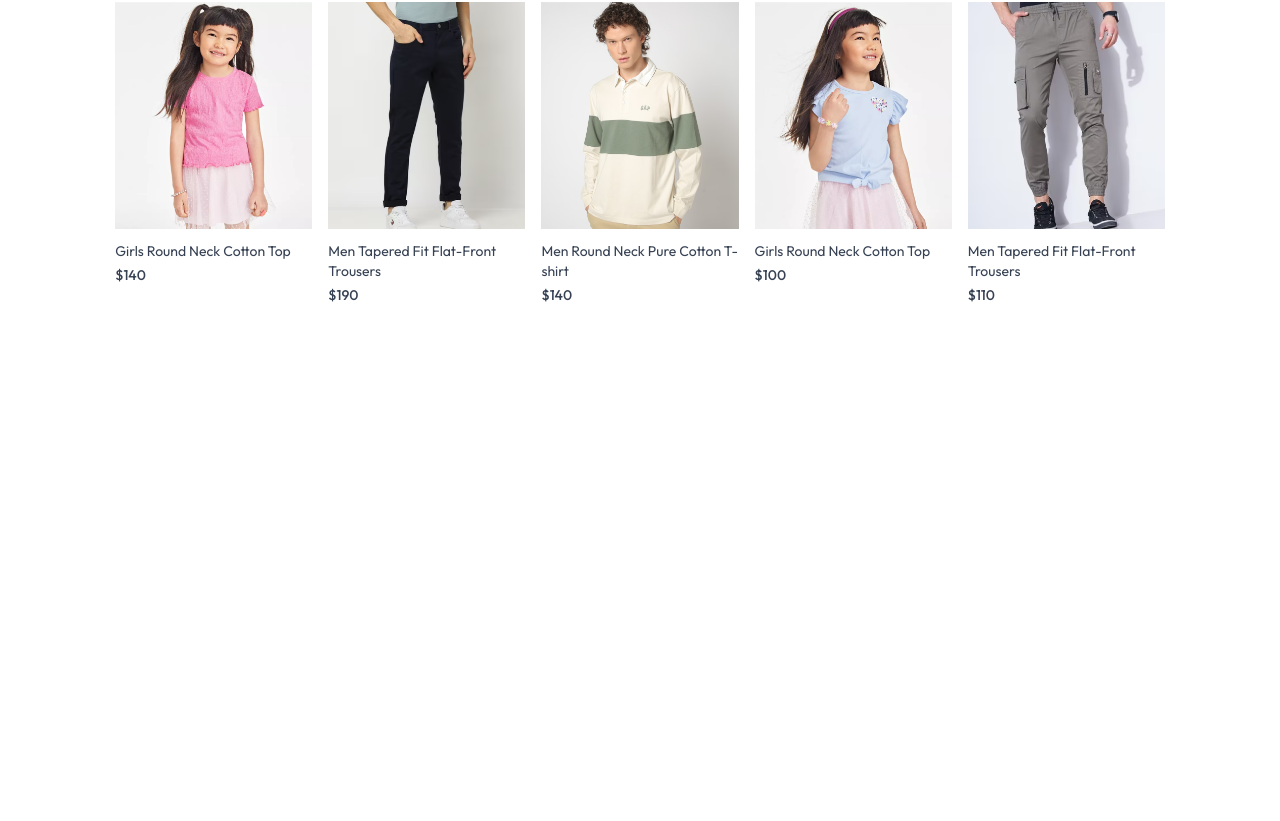
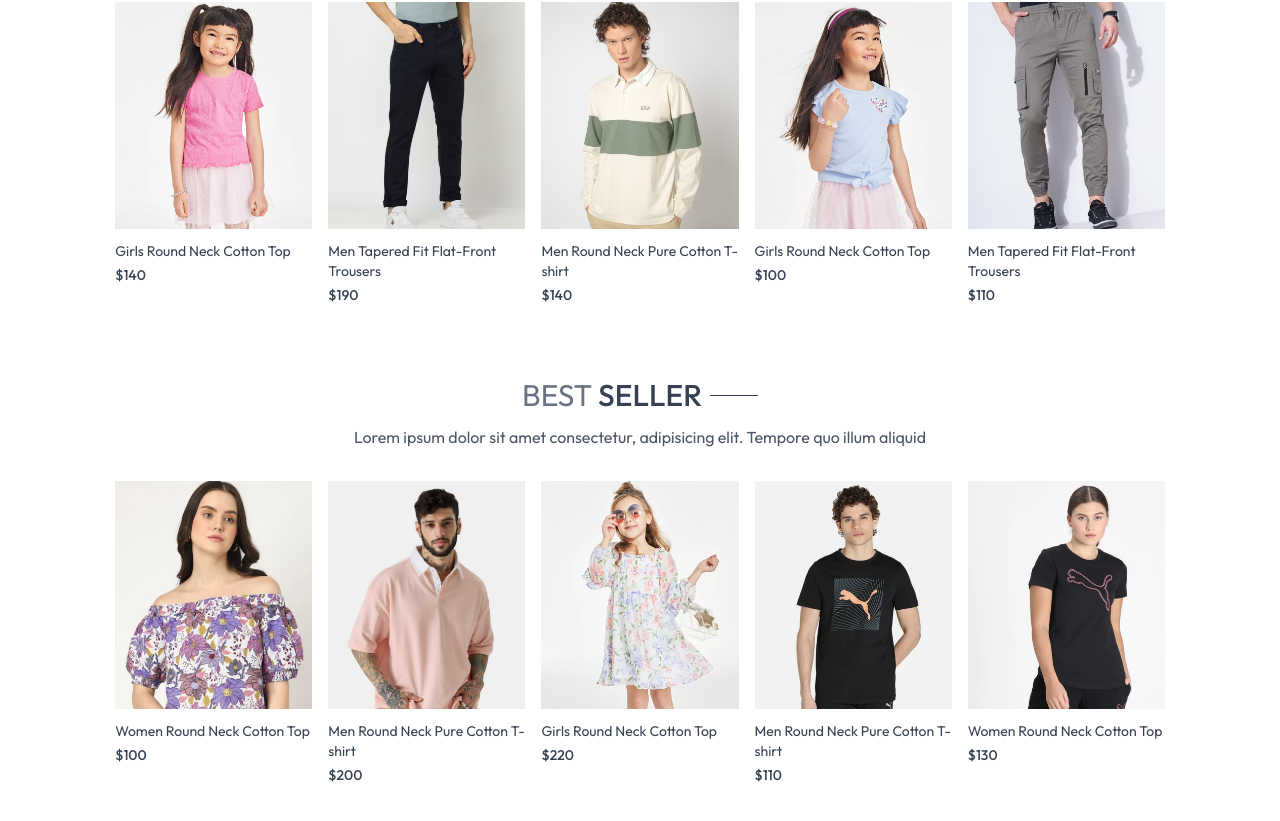
Before and after one commit to prasad08ahire2004-oss/E-Commerce-website, a React (Vite) app in the folder frontend/: page / in a window 1280 px wide. Shown: the part 996-1817 px from the top of the page. Before the commit the page ends 1341 px from the top, so only its background shows below. Built offline with nearby package versions, Linux system fonts and the light colour scheme.

Commit message:
Phase 8: Best seller section jo latest collection section ke niche hai vo bana liya

```diff
--- /dev/null
+++ b/frontend/src/components/BestSeller.jsx
@@ -0,0 +1,48 @@
+import React, { useEffect, useState } from 'react'
+import { useContext } from 'react'
+import { ShopContext } from '../context/ShopContext'
+import Tittle from './Tittle'
+import ProductItem from './ProductItem'
+
+const BestSeller = () => {
+
+    const {products} = useContext(ShopContext)
+
+    const [bestSeller , setBestSeller] = useState([])
+
+    useEffect(() => {
+        const bestProducts = products.filter((item)=>(item.bestseller))
+        // filter method se hume bestproducts variable mai vo sab products mil jaye ge jinke andar bestseller ke value true hai
+
+        setBestSeller(bestProducts.slice(0,5))
+        // top 5 bestseller products will be seen
+    }, [])
+
+  return (
+    <div className='my-10'>
+
+        <div className='text-center text-3xl py-8'>
+
+            <Tittle text1={'BEST'} text2={'SELLER'} />
+
+            <p className='w-3/4 m-auto text-xs sm:text-sm md:text-base text-gray-600'>
+                Lorem ipsum dolor sit amet consectetur, adipisicing elit. Tempore quo illum aliquid
+            </p>
+
+        </div>
+
+        <div className='grid grid-cols-2 sm:grid-cols-3 md:grid-cols-4 lg:grid-cols-5 gap-4 gap-y-6'>
+
+            {
+                bestSeller.map((item , index) =>(
+                    <ProductItem key={index} id={item._id} name={item.name} image={item.image} price={item.price}  />
+                ))
+            }
+
+        </div>
+
+    </div>
+  )
+}
+
+export default BestSeller
--- a/frontend/src/pages/Home.jsx
+++ b/frontend/src/pages/Home.jsx
@@ -1,12 +1,14 @@
 import React from 'react'
 import Hero from '../components/Hero'
 import LatestCollection from '../components/LatestCollection'
+import BestSeller from '../components/BestSeller'
 
 const Home = () => {
   return (
     <div>
       <Hero />
       <LatestCollection />
+      <BestSeller />
     </div>
   )
 }
```
